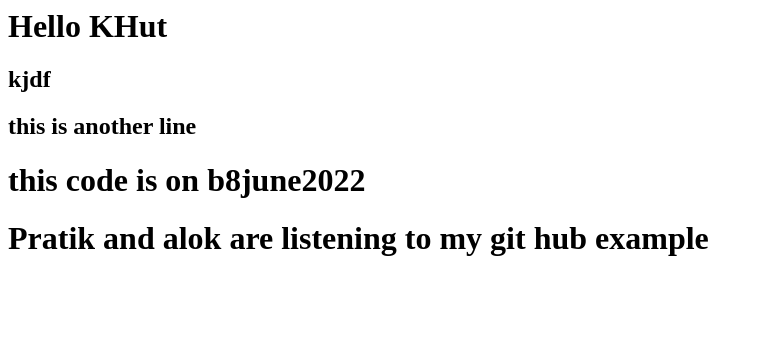
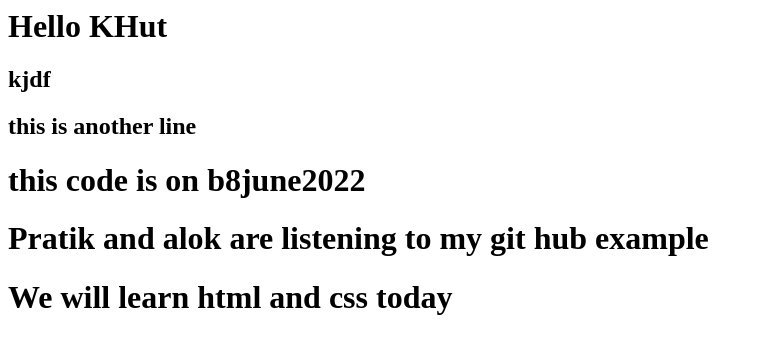
Before and after one commit to manumitsacademy/khut, a plain HTML site: page index.html in a window 1280 px wide. Shown: the whole page, without its empty margins (0-763 px from the left). Drawn offline with Linux system fonts and the light colour scheme.

Commit message:
'learningpractice'

```diff
--- a/index.html
+++ b/index.html
@@ -5,5 +5,6 @@
         <h2>this is another line</h2>
         <h1>this code is on b8june2022</h1>
         <h1>Pratik and alok are listening to my git hub example</h1>
+        <h1>We will learn html and css today</h1>
     </body>
 </html>
```
